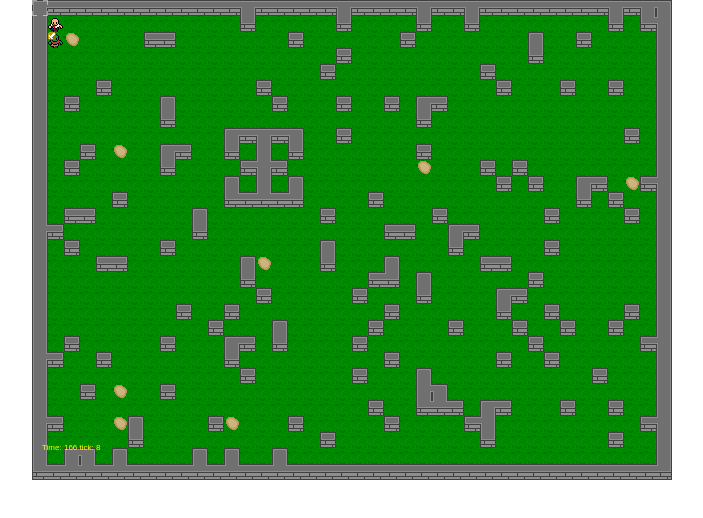
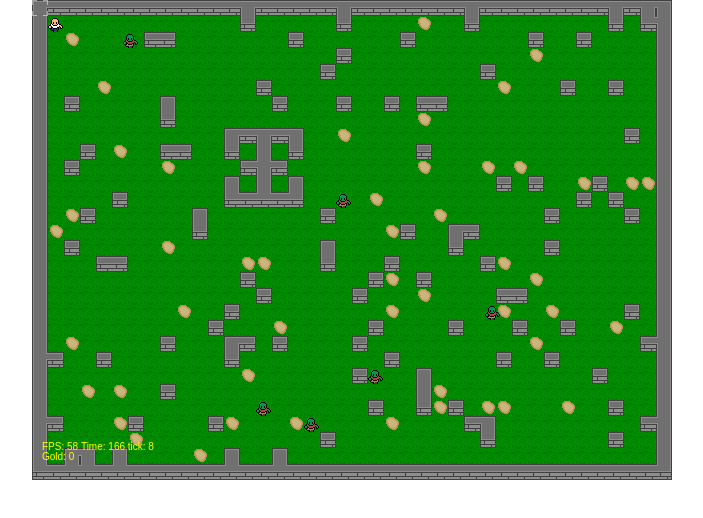
Before and after one commit to ToasterBiome/aptask, a plain HTML site: page index.html in a window 1280 px wide. Shown: the whole page, without its empty margins (288-991 px from the left). Drawn offline with Linux system fonts and the light colour scheme.

Commit message:
Added HP bars, random monster generation, attempted to fix FPS

```diff
--- a/game.js
+++ b/game.js
@@ -1,6 +1,7 @@
 var c = document.getElementById("gameCanvas");
 var context = c.getContext("2d");
 
+var lastLoop = new Date;
 
 var time = 0;
 var tick = 0;
@@ -51,18 +52,18 @@ function Structure(name, array) {
 
 enemy = [];
 
-function Enemy(name,type,sprite,hp,x,y,xb,yb,moving,spd,roaming) {
+function Enemy(name,type,sprite,hp,x,y,moving,spd,roaming) {
 	this.name = name;
 	this.type = type;
 	this.sprite = sprite;
 	this.hp = hp;
 	this.x = x;
 	this.y = y;
-	this.xb = xb;
-	this.yb = yb;
+	this.xb = x;
+	this.yb = y;
 	this.moving = false;
 	this.spd = spd;
-	this.roaming = false;
+	this.roaming = roaming;
 	enemy.push(this);
 }
 
@@ -164,8 +165,8 @@ var s_house = new Structure("house",house);
 var s_smiley = new Structure("smiley",smiley);
 var s_statue = new Structure("statue",statue);
 
-var peggy = new Enemy("peggy","goblin",goblin_sheet,4,16,32,16,32,false,1);
-var stabby = new Enemy("stabby","goblin",goblin_sheet,4,32,32,32,32,false,1);
+//var peggy = new Enemy("peggy","goblin",goblin_sheet,4,16,32,16,32,false,1);
+//var stabby = new Enemy("stabby","goblin",goblin_sheet,4,32,32,32,32,false,1);
 
 
 var map = [];
@@ -173,6 +174,7 @@ var tileindex = [];
 
 generateMap();
 checkStructures();
+generateMonsters();
 
 drawMap();
 keys = [];
@@ -214,6 +216,20 @@ function aiMovement() {
 					break;
 			}
 		}
+		for(a = 0; a < enemy.length; a++) {
+			if((enemy[a].x == enemy[i].x + 16) && (enemy[a].y == enemy[i].y)) {
+				enemy[i].xb = enemy[i].x;
+			}
+			if((enemy[a].x == enemy[i].x - 16) && (enemy[a].y == enemy[i].y)){
+				enemy[i].xb = enemy[i].x;
+			}
+			if((enemy[a].y == enemy[i].y - 16) && (enemy[a].x == enemy[i].x)){
+				enemy[i].yb = enemy[i].y;
+			}
+			if((enemy[a].y == enemy[i].y + 16) && (enemy[a].x == enemy[i].x)){
+				enemy[i].yb = enemy[i].y;
+			}
+		}
 	}
 
 }
@@ -231,17 +247,17 @@ function combat() {
 						sword_hit.play();
 						enemy[e].hp -= player.dmg;
 						//console.log("hit! remaining hp: " + enemy[e].hp);
-						new Popup("1",enemy[e].x + 4,enemy[e].y,30,"#ff0000",true);
+						new Popup("1",enemy[e].x + 6,enemy[e].y,30,"#ff0000",true);
 						if(enemy[e].hp <= 0) {
 							delete enemy[e].name;
 							enemy.splice(e,1);
-
+							gold += Math.floor(Math.random() * 9);
 						}
 						break;
 					case 1:
 						//miss..
 						//console.log("miss.. remaining hp: " + enemy[e].hp);
-						new Popup("0",enemy[e].x + 4,enemy[e].y,30,"#0000ff",true);
+						new Popup("0",enemy[e].x + 6,enemy[e].y,30,"#0000ff",true);
 						sword_miss.play();
 						break;
 				}
@@ -279,6 +295,20 @@ function playerInput() {
 				player.moving = true;
 		}
 	}
+	for(a = 0; a < enemy.length; a++) {
+			if((enemy[a].x == player.x + 16) && (enemy[a].y == player.y)) {
+				player.xb = player.x;
+			}
+			if((enemy[a].x == player.x - 16) && (enemy[a].y == player.y)){
+				player.xb = player.x;
+			}
+			if((enemy[a].y == player.y - 16) && (enemy[a].x == player.x)){
+				player.yb = player.y;
+			}
+			if((enemy[a].y == player.y + 16) && (enemy[a].x == player.x)){
+				player.yb = player.y;
+			}
+		}
 }
 
 function generateMap() {
@@ -289,7 +319,7 @@ function generateMap() {
 			r = Math.random();
 			if (r > .1 && r < .95) {
 				map[i][j] = 0;
-			} else if (r > .99){
+			} else if (r > .95){
 				map[i][j] = 2;
 			} else {
 				map[i][j] = 1;
@@ -305,6 +335,19 @@ function generateMap() {
 
 	}
 	map[7][11] = 6;
+}
+
+function generateMonsters() {
+	for(i = 0; i < 30; i++) {
+		for(j = 0; j < 40; j++) {
+			if(tile[map[i][j]].walkable) {
+				var rand = Math.random();
+				if(rand > .99) {
+					new Enemy("","goblin",goblin_sheet,4,j * 16,i * 16,false,1);
+				}
+			}
+		}
+	}
 }
 
 
@@ -433,7 +476,11 @@ function drawEntities() {
 		for(i = 0; i < enemy.length; i++) {
 			context.drawImage(enemy[i].sprite,(tick % 4) * 16,0,16,16,enemy[i].x,enemy[i].y,16,16)
 			if(enemy[i].roaming == false) {
-				context.drawImage(fighting_icon,enemy[i].x,enemy[i].y,8,8)
+				//context.drawImage(fighting_icon,enemy[i].x,enemy[i].y,8,8)
+				context.fillStyle = "#000000";
+				context.fillRect(enemy[i].x,enemy[i].y + 14,16,2);
+				context.fillStyle = "#00FF00";
+				context.fillRect(enemy[i].x,enemy[i].y + 14,(enemy[i].hp / 4) * 16,2);
 			}
 		}
 
@@ -444,16 +491,19 @@ function drawPopups() {
 	for(i = 0; i < popup.length; i++) {
 		context.font = "8px Sans-serif"
 		context.fillStyle = popup[i].color;
-		context.strokeText(popup[i].text,popup[i].x,popup[i].y);
+		//context.strokeText(popup[i].text,popup[i].x,popup[i].y);
 		context.fillText(popup[i].text,popup[i].x,popup[i].y);
 		popup[i].timer -= 1;
-		popup[i].y -= .25;
+		if(popup[i].moving) {
+			popup[i].y -= .25;
+		}
 		if(popup[i].timer == 0) {
 			delete popup[i];
 			popup.splice(i,1);
 		}
 	}
 }
+
 
 function loop() {
 	setTimeout(function() {
@@ -473,9 +523,14 @@ function loop() {
 	movePlayer();
 	drawEntities();
 	drawPopups();
+	var thisLoop = new Date;
+    var fps = 1000 / (thisLoop - lastLoop);
+    lastLoop = thisLoop;
 	context.drawImage(cursor,mouse.x,mouse.y,16,16);
 	context.fillStyle = "#ffff00";
-	context.fillText("Time: " + Math.floor(time) + " tick: " + tick,10,450);
+	context.fillText("FPS: " + Math.floor(fps) + " Time: " + Math.floor(time) + " tick: " + tick,10,450);
+	context.fillText("Gold: " + gold,10,460);
+
 	//requestAnimationFrame(loop);
 	}, 1000 / 60);
 }
--- a/style.css
+++ b/style.css
@@ -23,5 +23,4 @@ canvas {
     margin-left: auto;
     margin-right: auto;
     display: block;
-    width: 640px;
 }
```
